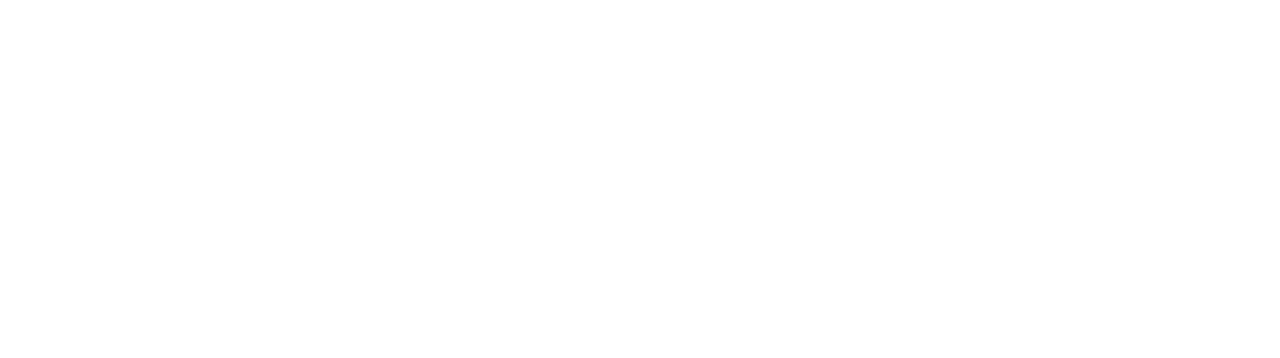
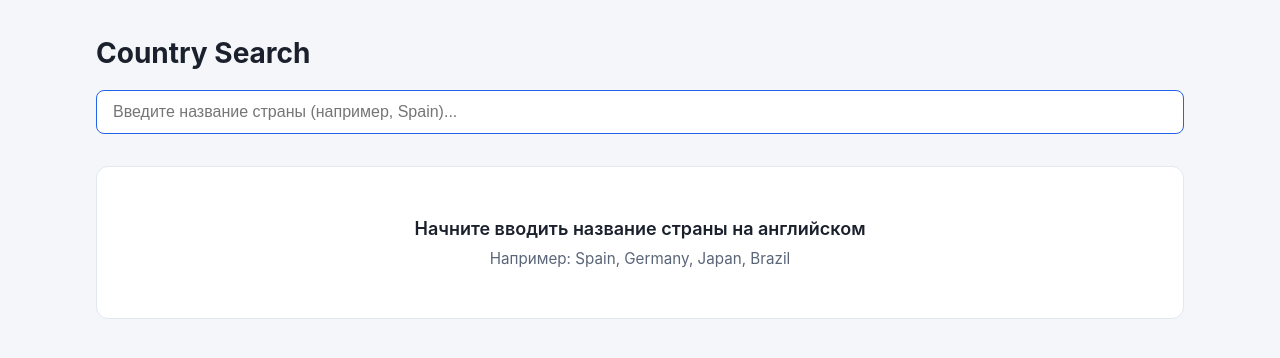
Before and after one commit to aliakseiDrob/country-search, a plain HTML site: page index.html in a window 1280 px wide. Drawn offline with Linux system fonts and the light colour scheme; the site is published under a folder, as on GitHub Pages, so addresses that start at the root find nothing.

Commit message:
fix: update path

```diff
--- a/index.html
+++ b/index.html
@@ -1,15 +1,16 @@
 <!doctype html>
 <html lang="en">
+
 <head>
   <meta charset="UTF-8" />
   <link rel="icon" type="image/svg+xml" href="/favicon.svg" />
   <meta name="viewport" content="width=device-width, initial-scale=1.0" />
   <title>Country Search</title>
-    <script type="module" crossorigin src="/assets/index-x1zNKjwO.js"></script>
-    <link rel="stylesheet" crossorigin href="/assets/index-TUZHebyJ.css">
+  <script type="module" crossorigin src="./assets/index-x1zNKjwO.js"></script>
+  <link rel="stylesheet" crossorigin href="./assets/index-TUZHebyJ.css">
 </head>
 
 <body>
-    <div id="app"></div>
 </body>
+
 </html>
```
Lines whose indentation alone changed are shown as unchanged.
